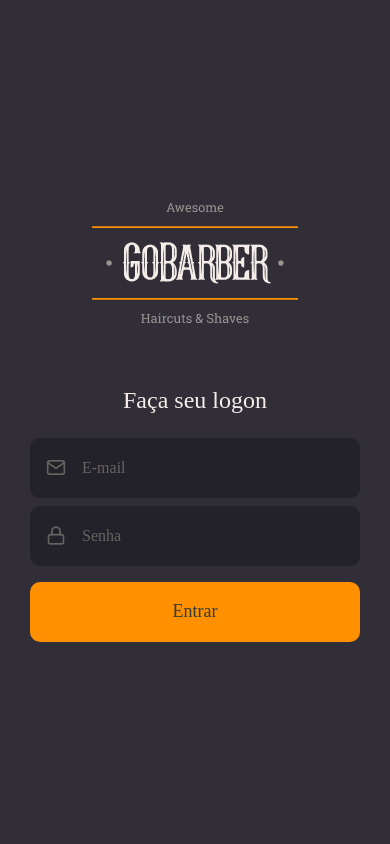
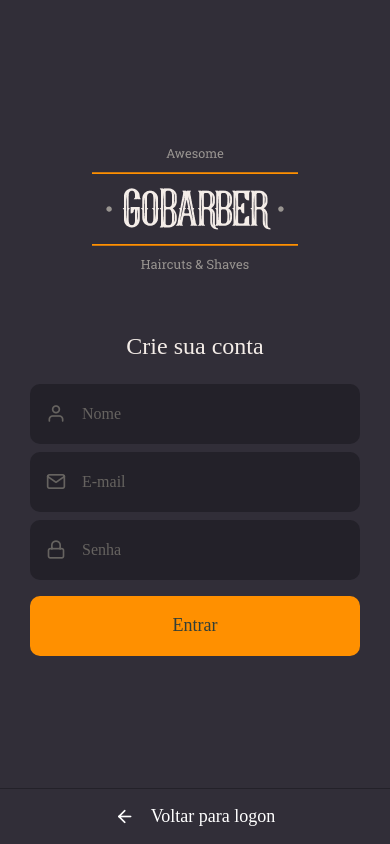
Before and after one commit to ronaldointermec/goBarberMobile, a React Native app: screen / in a window 390 px wide. Built offline with nearby package versions, Linux system fonts and the light colour scheme.

Commit message:
SignIn and SignUp screens

```diff
--- a/package.json
+++ b/package.json
@@ -15,6 +15,7 @@
     "react": "18.1.0",
     "react-native": "0.70.6",
     "react-native-gesture-handler": "^2.8.0",
+    "react-native-iphone-x-helper": "^1.3.1",
     "react-native-safe-area-context": "^4.4.1",
     "react-native-screens": "^3.18.2",
     "react-native-vector-icons": "^9.2.0",
--- a/src/pages/SignIn/index.tsx
+++ b/src/pages/SignIn/index.tsx
@@ -1,18 +1,43 @@
 import React from 'react';
-import {Image} from 'react-native';
+import {
+  Image,
+  View,
+  ScrollView,
+  KeyboardAvoidingView,
+  Platform,
+} from 'react-native';
+import Icon from 'react-native-vector-icons/Feather';
 
 import {Input} from '../../components/Input';
 import {Button} from '../../components/Button';
 
 import logoImg from '../../assets/logo.png';
 
-import {Container, Title} from './styles';
+import {
+  Container,
+  Title,
+  ForgotPassword,
+  ForgotPasswordTitle,
+  CreateAccountButton,
+  CreateAccountButtonText,
+} from './styles';
 
 const SignIn: React.FC = () => {
   return (
+    <>
+      <KeyboardAvoidingView
+        style={{flex: 1}}
+        behavior={Platform.OS === 'ios' ? 'padding' : undefined}
+        enabled>
+        <ScrollView
+          keyboardShouldPersistTaps="handled"
+          contentContainerStyle={{flex: 1}}>
           <Container>
             <Image source={logoImg} />
+            <View>
               <Title>Faça seu logon</Title>
+            </View>
+
             <Input name="email" icon="mail" placeholder="E-mail" />
             <Input name="password" icon="lock" placeholder="Senha" />
             <Button
@@ -21,7 +46,23 @@ const SignIn: React.FC = () => {
               }}>
               Entrar
             </Button>
+            <ForgotPassword
+              onPress={() => {
+                console.log('Esqueci minha senha');
+              }}>
+              <ForgotPasswordTitle>Esqueci minha senha</ForgotPasswordTitle>
+            </ForgotPassword>
           </Container>
+        </ScrollView>
+      </KeyboardAvoidingView>
+      <CreateAccountButton
+        onPress={() => {
+          console.log('Criar uma conta');
+        }}>
+        <Icon name="log-in" size={20} color="#ff9000" />
+        <CreateAccountButtonText>Criar uma conta</CreateAccountButtonText>
+      </CreateAccountButton>
+    </>
   );
 };
 export {SignIn};
--- a/src/pages/SignIn/styles.ts
+++ b/src/pages/SignIn/styles.ts
@@ -1,15 +1,47 @@
 import styled from 'styled-components/native';
+import {getBottomSpace} from 'react-native-iphone-x-helper';
+import {Platform} from 'react-native';
 
 export const Container = styled.View`
   flex: 1;
   align-items: center;
   justify-content: center;
-  padding: 0 30px;
+  padding: 0 30px ${Platform.OS === 'android' ? 150 : 40}px;
 `;
 
 export const Title = styled.Text`
   font-size: 24px;
   color: #f4ede8;
   font-family: 'RobotoSlab-Medium';
-  margin: 64px 0 24px;
+  padding: 0 30px 120px;
 `;
+
+export const ForgotPassword = styled.TouchableOpacity`
+  margin-top: 24px;
+`;
+export const ForgotPasswordTitle = styled.Text`
+  color: #f4ede8;
+  font-size: 16px;
+  font-family: 'RobotoSlab-Regular';
+`;
+
+export const CreateAccountButton = styled.TouchableOpacity`
+  position: absolute;
+  left: 0;
+  bottom: 0;
+  right: 0;
+  background-color: #312e38;
+  border-top-width: 1px;
+  border-color: #232129;
+  padding: 16px 0 ${16 + getBottomSpace()}px;
+
+  justify-content: center;
+  align-items: center;
+  flex-direction: row;
+`;
+export const CreateAccountButtonText = styled.Text`
+  color: #ff9000;
+  font-size: 18px;
+  font-family: 'RobotoSlab-Regular';
+  margin-left: 16px;
+`;
--- a/src/pages/SignUp/index.tsx
+++ b/src/pages/SignUp/index.tsx
@@ -1,7 +1,56 @@
 import React from 'react';
-import {Container} from './styles';
+import {
+  Image,
+  View,
+  ScrollView,
+  KeyboardAvoidingView,
+  Platform,
+} from 'react-native';
+import Icon from 'react-native-vector-icons/Feather';
+
+import {Input} from '../../components/Input';
+import {Button} from '../../components/Button';
+
+import logoImg from '../../assets/logo.png';
+
+import {Container, Title, BackToSignIn, BackToSignInText} from './styles';
 
 const SignUp: React.FC = () => {
-  return <Container />;
+  return (
+    <>
+      <KeyboardAvoidingView
+        style={{flex: 1}}
+        behavior={Platform.OS === 'ios' ? 'padding' : undefined}
+        enabled>
+        <ScrollView
+          keyboardShouldPersistTaps="handled"
+          contentContainerStyle={{flex: 1}}>
+          <Container>
+            <Image source={logoImg} />
+            <View>
+              <Title>Crie sua conta</Title>
+            </View>
+
+            <Input name="name" icon="user" placeholder="Nome" />
+            <Input name="email" icon="mail" placeholder="E-mail" />
+            <Input name="password" icon="lock" placeholder="Senha" />
+            <Button
+              onPress={() => {
+                console.log('eu te pressionei?');
+              }}>
+              Entrar
+            </Button>
+          </Container>
+        </ScrollView>
+      </KeyboardAvoidingView>
+      <BackToSignIn
+        onPress={() => {
+          console.log('Criar uma conta');
+        }}>
+        <Icon name="arrow-left" size={20} color="#fff" />
+        <BackToSignInText>Voltar para logon</BackToSignInText>
+      </BackToSignIn>
+    </>
+  );
 };
 export {SignUp};
--- a/src/pages/SignUp/styles.ts
+++ b/src/pages/SignUp/styles.ts
@@ -1,3 +1,39 @@
 import styled from 'styled-components/native';
+import {getBottomSpace} from 'react-native-iphone-x-helper';
+import {Platform} from 'react-native';
 
-export const Container = styled.View``;
+export const Container = styled.View`
+  flex: 1;
+  align-items: center;
+  justify-content: center;
+  padding: 0 30px ${Platform.OS === 'android' ? 150 : 40}px;
+`;
+
+export const Title = styled.Text`
+  font-size: 24px;
+  color: #f4ede8;
+  font-family: 'RobotoSlab-Medium';
+  margin: 64px 0 24px;
+`;
+
+export const BackToSignIn = styled.TouchableOpacity`
+  position: absolute;
+  left: 0;
+  bottom: 0;
+  right: 0;
+  background-color: #312e38;
+  border-top-width: 1px;
+  border-color: #232129;
+  padding: 16px 0 ${16 + getBottomSpace()}px;
+
+  justify-content: center;
+  align-items: center;
+  flex-direction: row;
+`;
+
+export const BackToSignInText = styled.Text`
+  color: #fff;
+  font-size: 18px;
+  font-family: 'RobotoSlab-Regular';
+  margin-left: 16px;
+`;
--- a/src/routes/index.tsx
+++ b/src/routes/index.tsx
@@ -11,7 +11,8 @@ const AuthRoutes: React.FC = () => (
     screenOptions={{
       headerShown: false,
       contentStyle: {backgroundColor: '#312e38'},
-    }}>
+    }}
+    initialRouteName="SignUp">
     <Auth.Screen name="SignIn" component={SignIn} />
     <Auth.Screen name="SignUp" component={SignUp} />
   </Auth.Navigator>
```
Also changed, not shown: 1 other file (tests, documents, lock files or other folders). Lines whose indentation alone changed are shown as unchanged.
